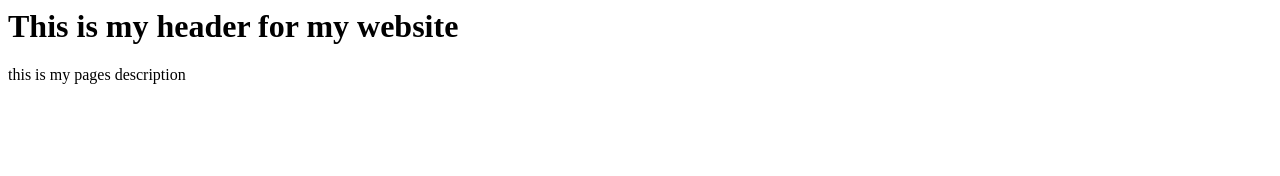
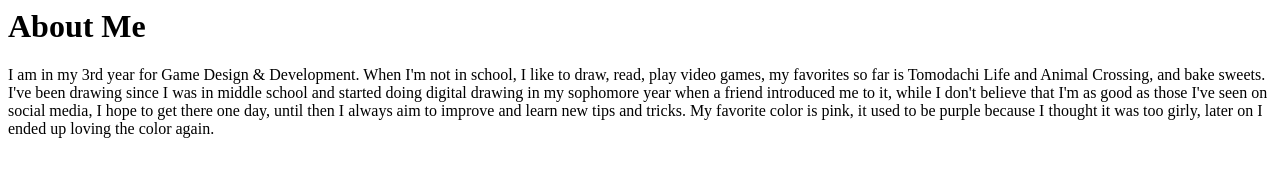
Before and after one commit to emcabrera/INFO-210_homework_one, a website: page index.html in a window 1280 px wide. Drawn offline with Linux system fonts and the light colour scheme.

Commit message:
Init commit 2

```diff
--- a/index.html
+++ b/index.html
@@ -1,9 +1,9 @@
 <html lang="en">
     <head>
-        <title>this is my first website</title>
+        <title>homework_one</title>
     </head>
     <body>
-        <h1>This is my header for my website</h1>
-        <p>this is my pages description</p>
+        <h1>About Me</h1>
+        <p>I am in my 3rd year for Game Design & Development. When I'm not in school, I like to draw, read, play video games, my favorites so far is Tomodachi Life and Animal Crossing, and bake sweets. I've been drawing since I was in middle school and started doing digital drawing in my sophomore year when a friend introduced me to it, while I don't believe that I'm as good as those I've seen on social media, I hope to get there one day, until then I always aim to improve and learn new tips and tricks. My favorite color is pink, it used to be purple because I thought it was too girly, later on I ended up loving the color again.</p>
     </body>
 </html>
```
